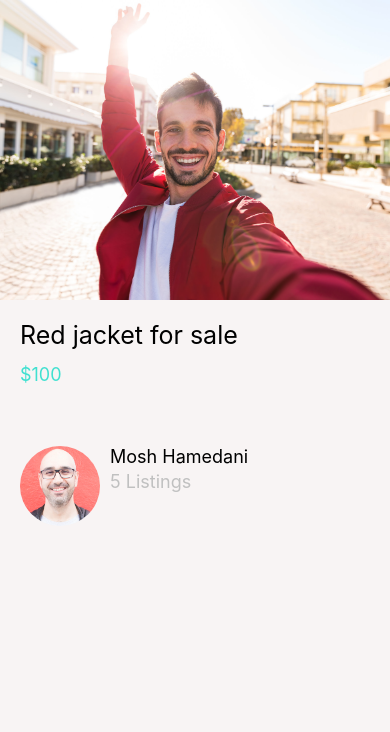
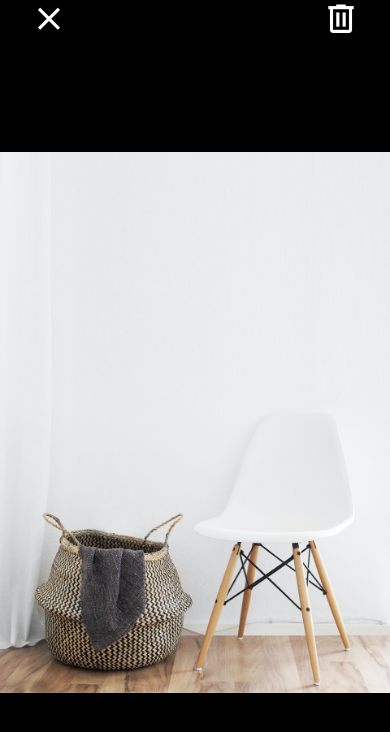
Before and after one commit to blackstone86/rn-donewithit, a React Native app: screen / in a window 390 px wide. Shown: the top 732 px of the page. Built offline with nearby package versions, Linux system fonts and the light colour scheme.

Commit message:
feat: 🎸 [Exercise07] add product image detail page

```diff
--- a/App.tsx
+++ b/App.tsx
@@ -20,7 +20,8 @@
 // import App from './demos/Exercise03'
 // import App from './demos/Exercise04'
 // import App from './demos/Exercise05'
-import App from './demos/Exercise06'
+// import App from './demos/Exercise06'
+import App from './demos/Exercise07'
 
 /**
  * notice
@@ -47,5 +48,6 @@ import App from './demos/Exercise06'
  * 21.Exercise04 启动页
  * 22.Exercise05 卡片组件
  * 23.Exercise06 商品详情页
+ * 24.Exercise07 商品图片大图页
  */
 export default App
--- /dev/null
+++ b/demos/Exercise07/Exercises07.tsx
@@ -0,0 +1,52 @@
+import {
+  Image,
+  View,
+  SafeAreaView,
+  StyleSheet,
+  StatusBar,
+  Platform
+} from 'react-native'
+import React from 'react'
+import { MaterialCommunityIcons } from '@expo/vector-icons';
+import COLORS from '../../config/colors';
+import CONSTS from './consts';
+
+const styles = StyleSheet.create({
+  container: {
+    flex: 1,
+    paddingTop: Platform.OS === 'android' ? StatusBar.currentHeight : 0,
+    backgroundColor: COLORS.BLACK
+  },
+  infoBox: {
+    flex: 1,
+    flexDirection: 'row',
+    justifyContent: 'space-between',
+    paddingHorizontal: CONSTS.PADDING_HORIZONTAL
+  },
+  icon: {
+    width: CONSTS.ICON_SIZE,
+    height: CONSTS.ICON_SIZE,
+  },
+  image: {
+    width: '100%',
+    height: '100%'
+  }
+})
+
+const chairImage = require('../../assets/materials/chair.jpg');
+
+export default function App() {
+  return (
+    <SafeAreaView style={styles.container}>
+      <View style={styles.infoBox}>
+        <MaterialCommunityIcons style={styles.icon} name="close" size={CONSTS.ICON_SIZE} color="white" />
+        <MaterialCommunityIcons style={styles.icon} name="trash-can-outline" size={CONSTS.ICON_SIZE} color="white" />
+      </View>
+      <Image
+        style={styles.image}
+        resizeMode="contain"
+        source={chairImage}
+      />
+    </SafeAreaView>
+  )
+}
--- /dev/null
+++ b/demos/Exercise07/consts.tsx
@@ -0,0 +1,6 @@
+const CONSTS = {
+  ICON_SIZE: 38,
+  PADDING_HORIZONTAL: 30
+}
+
+export default CONSTS
--- /dev/null
+++ b/demos/Exercise07/index.tsx
@@ -0,0 +1,3 @@
+import Exercises07 from './Exercises07'
+
+export default Exercises07
```
